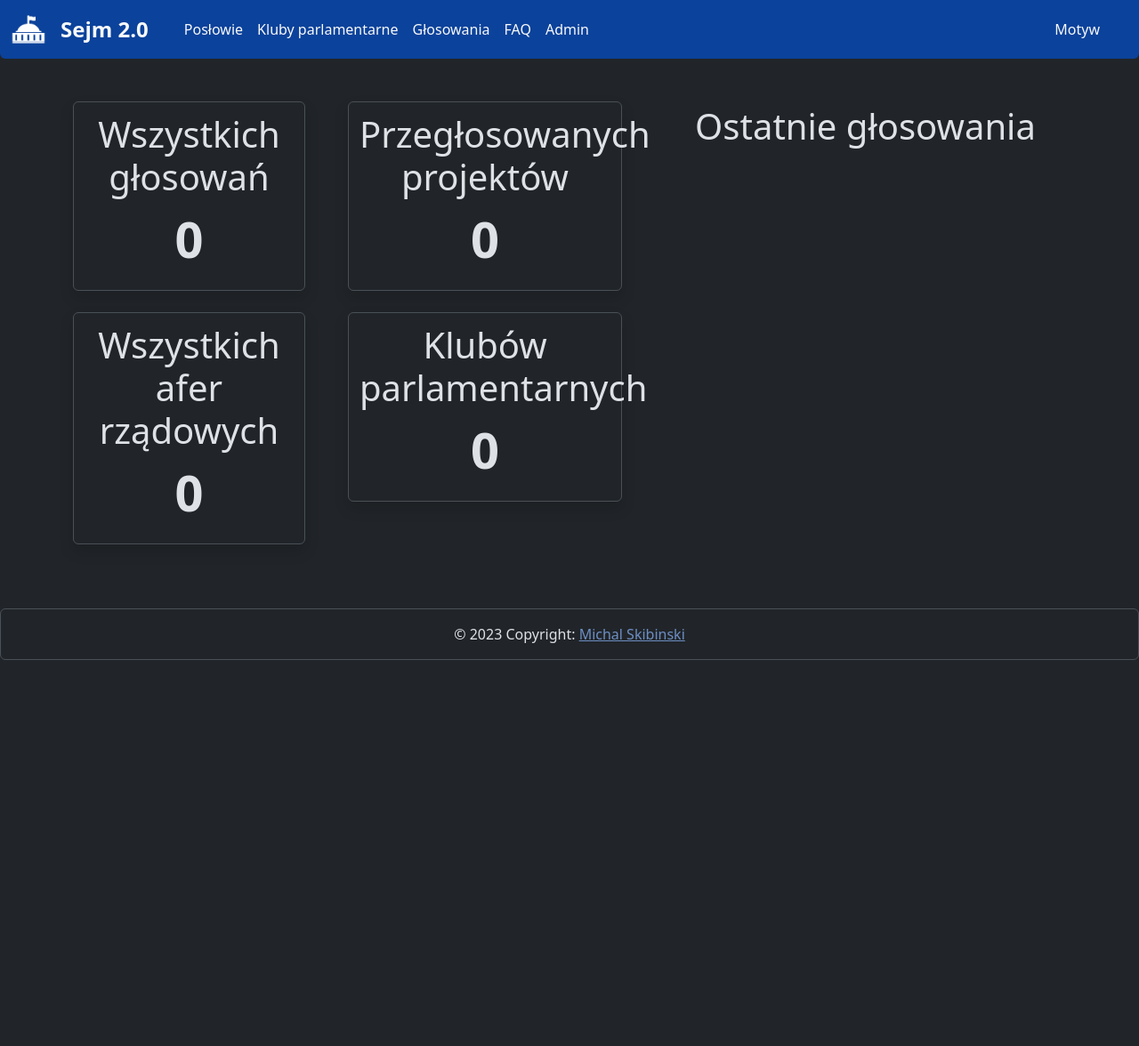
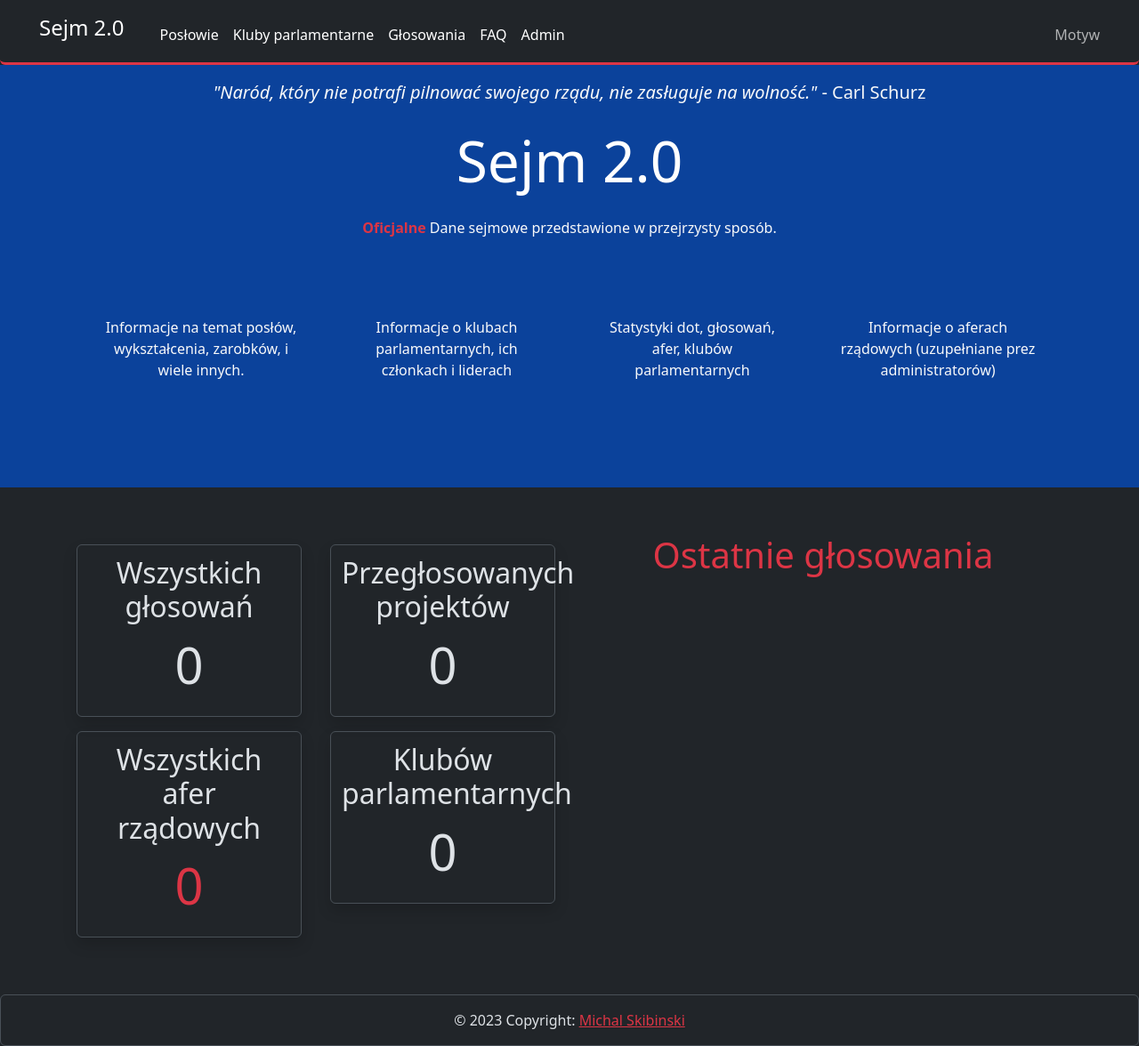
Before and after one commit to michalskibinski109/sejm-stats, a Django app: page / in a window 1280 px wide. Shown: the whole page at 89% size. Before the commit the page ends 742 px from the top, so only its background shows below. Run offline with Django 4.2, Linux system fonts and the light colour scheme; data that the repository does not hold is empty; some libraries are stand-ins or nearby versions.

Commit message:
Update requirements.txt and fix navbar styling

```diff
--- a/requirements.txt
+++ b/requirements.txt
@@ -3,5 +3,7 @@ pytest
 django==5.0
 django-crispy-forms
 crispy-bootstrap5
-fontawesomefree
+fontawesomefree==6.5.1
 loguru
+requests
+Pillow
--- a/src/core/static/js/script.js
+++ b/src/core/static/js/script.js
@@ -12,14 +12,6 @@ $(document).ready(function () {
     var newTheme = theme === "dark" ? "light" : "dark";
     $("html").attr("data-bs-theme", newTheme);
     localStorage.setItem("theme", newTheme);
-    console.log(icon);
-    if (theme === "dark") {
-      icon.removeClass("fa-moon");
-      icon.addClass("fa-sun");
-    } else {
-      icon.removeClass("fa-sun");
-      icon.addClass("fa-moon");
-    }
   });
 
   // Search bar
--- a/src/core/templates/base.html
+++ b/src/core/templates/base.html
@@ -1,5 +1,6 @@
 <!DOCTYPE html>
 <html lang="en" data-bs-theme="dark">
+
 <head>
     {% load static %}
     <meta charset="utf-8" />
@@ -11,20 +12,15 @@
     <script src="https://ajax.googleapis.com/ajax/libs/jquery/3.6.4/jquery.min.js"></script>
     {% block extra_head %}
     {% endblock extra_head %}
-        <link href="{% static 'fontawesomefree/css/fontawesome.css' %}"
-              rel="stylesheet"
-              type="text/css" />
-        <link href="{% static 'fontawesomefree/css/brands.css' %}"
-              rel="stylesheet"
-              type="text/css" />
-        <link href="{% static 'fontawesomefree/css/solid.css' %}"
-              rel="stylesheet"
-              type="text/css" />
+    <link href="{% static 'fontawesomefree/css/fontawesome.css' %}" rel="stylesheet" type="text/css" />
+    <link href="{% static 'fontawesomefree/css/brands.css' %}" rel="stylesheet" type="text/css" />
+    <link href="{% static 'fontawesomefree/css/solid.css' %}" rel="stylesheet" type="text/css" />
     <link rel="stylesheet" href="{% static 'css/bootstrap.min.css' %}" />
     <link rel="stylesheet" href="{% static 'css/style.css' %}" />
     <script src="{% static 'js/script.js' %}"></script>
     <!-- <script src="{% static 'js/bootstrap.min.js' %}" defer></script> -->
 </head>
+
 <body class="d-flex flex-column h-100 w-100 ">
     {% include "navbar.html" %}
     <main class="h-100 m-0">
@@ -34,8 +30,9 @@
     <footer class="mt-5 rounded border footer">
         <div class="text-center p-3">
             © 2023 Copyright:
-                <a class="" href="https://github.com/michalskibinski109/chess-stats">Michal Skibinski</a>
+            <a class="text-danger" href="https://github.com/michalskibinski109/chess-stats">Michal Skibinski</a>
         </div>
     </footer>
 </body>
+
 </html>
--- a/src/core/templates/home.html
+++ b/src/core/templates/home.html
@@ -4,33 +4,76 @@
 <script src="{% static 'js/home.js' %}" defer></script>
 {% endblock extra_head %}
 {% block content %}
+<div class="row m-0 bg-primary">
+  <div class="col-12 text-center text-white p-3">
+    <p class="text-light lead mb-4 ">
+      <span class="fst-italic">
+        "Naród, który nie potrafi pilnować swojego rządu, nie zasługuje na wolność."
+      </span>
+      - Carl Schurz
+    </p>
+    <h1 class="display-3 mb-4">
+      Sejm 2.0</h1>
+    <p class="text-light">
+      <b class="text-danger">Oficjalne</b> Dane sejmowe przedstawione w przejrzysty sposób.
+
+    </p>
+    <div class="row m-4 p-5">
+
+      <div class="col-3">
+        <i class="fa-4x fa-person fa-regular"></i>
+        <p class="text-light  p-3">Informacje na temat posłów, wykształcenia, zarobków, i wiele innych.
+        </p>
+      </div>
+
+      <div class="col-3">
+        <i class="fa-4x  fa-regular fa-house"></i>
+        <p class="text-light p-3">Informacje o klubach parlamentarnych, ich członkach i liderach</p>
+
+      </div>
+
+      <div class="col-3">
+        <i class="fa-4x fa-chart-simple fa-regular"></i>
+        <p class="text-light  p-3">Statystyki dot, głosowań, afer, klubów parlamentarnych</p>
+      </div>
+      <div class="col-3">
+        <i class="fa-4x fa-regular fa-money-bill-1"></i>
+        <p class="text-light  p-3">Informacje o aferach rządowych
+          (uzupełniane prez administratorów)</p>
+      </div>
+    </div>
+  </div>
+</div>
+</div>
 <div class="container mt-4">
   <div class="row">
-      <div class="col-3">
-        <div class="border rounded m-4 mx-0 p-2 clickable-card shadow">
-          <h1 class="display-6 text-center p-1">Wszystkich głosowań</h1>
-          <p class="counter display-4 text-center fw-bolder">{{ all_votings }}</p>
+    <div class="col-3 mt-4">
+      <div class="border rounded m-3 mx-1 p-2 clickable-card shadow">
+        <h1 class="fs-2 lead text-center p-1">Wszystkich głosowań</h1>
+        <p class="counter display-4 text-center ">{{ all_votings }}</p>
       </div>
-        <div class="border rounded m-4 mx-0 p-2 clickable-card shadow">
-          <h1 class="display-6 text-center p-1">Wszystkich afer rządowych</h1>
-          <p class="counter display-4 text-center fw-bolder">{{ all_scandals }}</p>
+      <div class="border rounded m-3 mx-1 p-2 clickable-card shadow">
+        <h1 class="fs-2 lead text-center p-1">Wszystkich afer rządowych</h1>
+        <p class="counter display-4 text-center text-danger ">{{ all_scandals }}</p>
       </div>
     </div>
-      <div class="col-4">
-        <div class="border rounded m-4 p-2 clickable-card shadow">
-          <h1 class="display-6 text-center p-1">Przegłosowanych projektów</h1>
-          <p class="counter display-4 text-center fw-bolder">{{ passed_votings }}</p>
+    <div class="col-3 mt-4">
+      <div class="border rounded m-3 mx-1 p-2 clickable-card shadow">
+        <h1 class="fs-2 lead text-center p-1">Przegłosowanych projektów</h1>
+        <p class="counter display-4 text-center ">{{ passed_votings }}</p>
       </div>
-        <div class="border rounded m-4 p-2 clickable-card shadow">
-          <h1 class="display-6 text-center p-1">Klubów parlamentarnych</h1>
-          <p class="counter display-4 text-center fw-bolder">{{ all_clubs }}</p>
+      <div class="border rounded m-3 mx-1 p-2 clickable-card shadow">
+        <h1 class="fs-2 lead text-center p-1">Klubów parlamentarnych</h1>
+        <p class="counter display-4 text-center ">{{ all_clubs }}</p>
       </div>
     </div>
-      <div class="col-5 my-4 ">
-        <h1 class="display-6 text-center p-1">Ostatnie głosowania</h1>
+    <div class="col-6 my-4 ">
+      <h1 class="display-6 text-center p-1 text-danger">Ostatnie głosowania</h1>
       <ul class="list-group mb-3">
         {% for voting in latest_votings %}
-            <li class=" shadow list-group-item d-flex align-items-center rounded  m-1 border clickable-card {% if voting.success %}border-success{% else %}border-danger{% endif %}">
+        <hr class="m-0 p-0 bprder border-primary" />
+        <li class="list-group-item d-flex m-2  border-0 border-bottom-1 clickable-card">
+          <!-- class="list-group-item d-flex  rounded   m-1  clickable-card {% if voting.success %}border-success{% else %}border-danger{% endif %}"> -->
           {{ voting.title|truncatechars:100 }}
           <p class="text-muted px-2">{{ voting.date|date:"d.m.Y" }}</p>
         </li>
--- a/src/core/templates/navbar.html
+++ b/src/core/templates/navbar.html
@@ -1,57 +1,39 @@
 {% load static %}
-<nav class="navbar navbar-expand-lg rounded-bottom bg-primary">
+<nav class="navbar navbar-expand-lg rounded-bottom border-3 border-bottom border-danger pb-0">
     <div class="container-fluid">
         <a class="navbar-brand  nav-item d-flex align-items-center " href="/">
-            <img src="{% static 'img/parlament.png' %}"
-                 alt="logo"
-                 class="img-fluid"
-                 style="height: 40px;
-                        filter:invert(1)"
-                 class="fs-4 mx-3 text-light">
-            <b class="fs-4 mx-3 text-light">
-            Sejm 2.0</b>
+            <i class="fa-regular text-danger fa-flag fa-2x mx-2"></i>
+            <p class="fs-4 mx-3 ">
+                Sejm 2.0
+            </p>
         </a>
-        <button class="navbar-toggler"
-                type="button"
-                data-bs-toggle="collapse"
-                data-bs-target="#navbarNavAltMarkup"
-                aria-controls="navbarNavAltMarkup"
-                aria-expanded="false"
-                aria-label="Toggle navigation">
+        <button class="navbar-toggler" type="button" data-bs-toggle="collapse" data-bs-target="#navbarNavAltMarkup"
+            aria-controls="navbarNavAltMarkup" aria-expanded="false" aria-label="Toggle navigation">
             <span class="navbar-toggler-icon"></span>
         </button>
         <div class="collapse navbar-collapse" id="navbarNavAltMarkup">
             <ul class="navbar-nav">
                 <li class="nav-item">
-                    <a class="nav-link active text-start  text-light"
-                       aria-current="page"
-                       href="{% url 'envoys' %}">Posłowie</a>
+                    <a class="nav-link active text-start " aria-current="page" href="{% url 'envoys' %}">Posłowie</a>
                 </li>
                 <li class="nav-item">
-                    <a class="nav-link active  text-light"
-                       aria-current="page"
-                       href="{% url 'clubs' %}">Kluby parlamentarne</a>
+                    <a class="nav-link active " aria-current="page" href="{% url 'clubs' %}">Kluby
+                        parlamentarne</a>
                 </li>
                 <li class="nav-item">
-                    <a class="nav-link active  text-light"
-                       aria-current="page"
-                       href="{% url 'votings' %}">Głosowania</a>
+                    <a class="nav-link active" aria-current="page" href="{% url 'votings' %}">Głosowania</a>
                 </li>
                 <li class="nav-item">
-                    <a class="nav-link active  text-light"
-                       aria-current="page"
-                       href="{% url 'faq' %}">FAQ</a>
+                    <a class="nav-link active" aria-current="page" href="{% url 'faq' %}">FAQ</a>
                 </li>
                 <li class="nav-item">
-                    <a class="nav-link active  text-light" aria-current="page" href="/admin">Admin</a>
+                    <a class="nav-link active " aria-current="page" href="/admin">Admin</a>
                 </li>
             </ul>
         </div>
-        <div id="theme-toggle"
-             class="nav-item me-3 d-flex align-items-center  "
-             style="cursor: pointer">
-            <span class="navbar-text p-2 text-light mx-2">Motyw</span>
-            <i id="theme-toggle-icon" class="fa-solid fa-sun fa-2x text-light"></i>
+        <div id="theme-toggle" class="nav-item me-3 d-flex align-items-center  " style="cursor: pointer">
+            <span class="navbar-text px-2 mx-2">Motyw</span>
+            <i id="theme-toggle-icon" class="fa-regular fa-moon fa-2x"></i>
         </div>
     </div>
 </nav>
```
Lines whose indentation alone changed are shown as unchanged.
